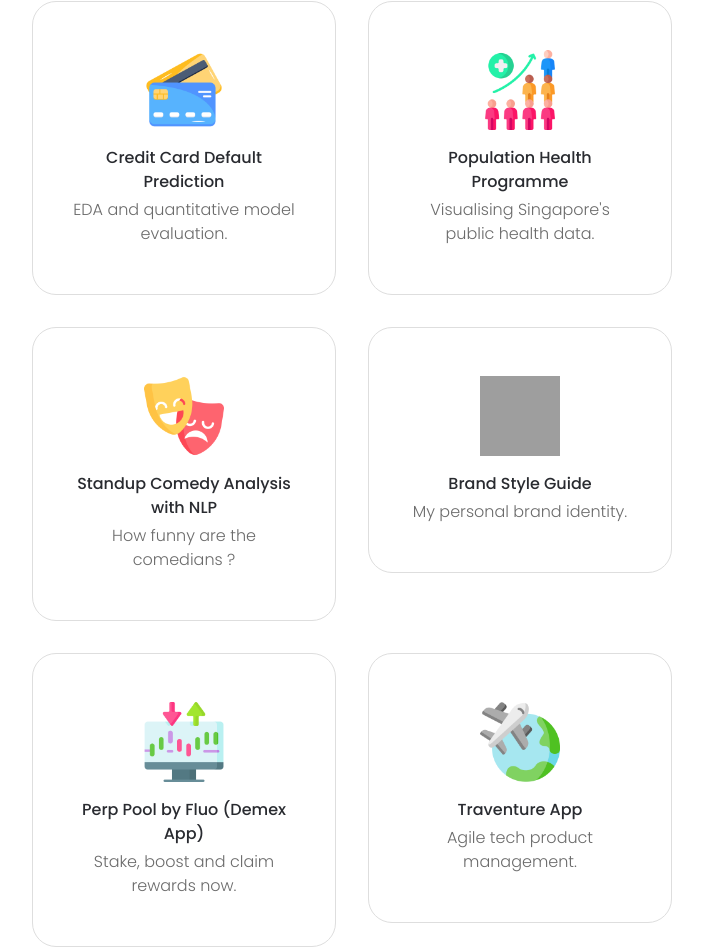
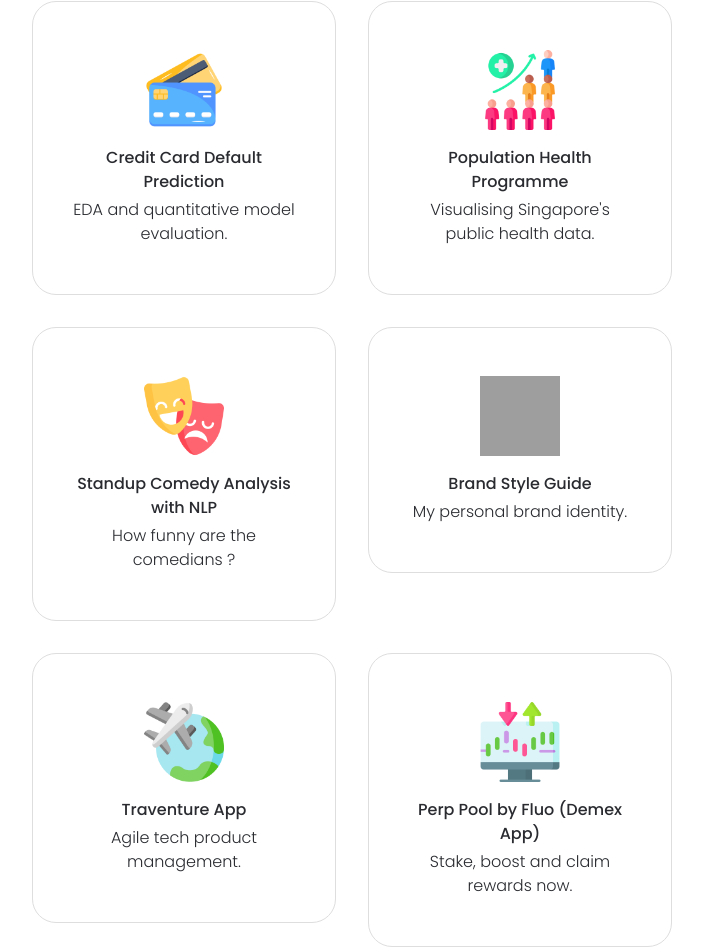
Before and after one commit to lihuicham/lihuicham.com-v2, a Next.js app: page / in a window 1280 px wide. Shown: the part 1820-2772 px from the top of the page, without its empty margins (288-991 px from the left). Built offline with nearby package versions, Linux system fonts and the light colour scheme; grey boxes are pictures that could not be loaded.

Commit message:
fix: project color

```diff
--- a/src/app/components/v3/ProjectV3.tsx
+++ b/src/app/components/v3/ProjectV3.tsx
@@ -32,12 +32,12 @@ const ProjectV3 = () => {
                 </div>
                 <div className="flex flex-col gap-y-1">
                   <div className="text-sm md:text-base font-medium">{projectDataV3.creditcard.title}</div>
-                  <p className="text-sm md:text-base text-gray-text">{projectDataV3.creditcard.description}</p>
+                  <p className="text-sm md:text-base">{projectDataV3.creditcard.description}</p>
                 </div>
             </div>
           </Link>
           <Link href={projectDataV3.populationhealth.link} target='_blank'>
-            <div className={`rounded-2xl md:rounded-3xl py-8 md:px-10 md:py-12 flex flex-col justify-center items-center text-center hover:bg-[#fae3aa]/20 hover:text-[#bd5c0d] transition-all duration-300 ease-in-out`}
+            <div className={`rounded-2xl md:rounded-3xl py-8 md:px-10 md:py-12 flex flex-col justify-center items-center text-center hover:bg-[#e3f8ff]/20 hover:text-[#084887] transition-all duration-300 ease-in-out`}
                   style={{ border: 'solid 1px #dedede' }}
             >
                 <div className="rounded-full flex items-center justify-center w-12 h-12 mb-4 md:w-20 md:h-20 md:mb-4" >
@@ -45,12 +45,12 @@ const ProjectV3 = () => {
                 </div>
                 <div className="flex flex-col gap-y-1">
                   <div className="text-sm md:text-base font-medium">{projectDataV3.populationhealth.title}</div>
-                  <p className="text-sm md:text-base text-gray-text">{projectDataV3.populationhealth.description}</p>
+                  <p className="text-sm md:text-base">{projectDataV3.populationhealth.description}</p>
                 </div>
             </div>
           </Link>
           <Link href={projectDataV3.standupcomedy.link} target='_blank'>
-            <div className={`rounded-2xl md:rounded-3xl py-8 md:px-10 md:py-12 flex flex-col justify-center items-center text-center hover:bg-[#fae3aa]/20 hover:text-[#bd5c0d] transition-all duration-300 ease-in-out`}
+            <div className={`rounded-2xl md:rounded-3xl py-8 md:px-10 md:py-12 flex flex-col justify-center items-center text-center hover:bg-[#ffe3e0]/20 hover:text-[#c71054] transition-all duration-300 ease-in-out`}
                   style={{ border: 'solid 1px #dedede' }}
             >
                 <div className="rounded-full flex items-center justify-center w-12 h-12 mb-4 md:w-20 md:h-20 md:mb-4" >
@@ -58,12 +58,12 @@ const ProjectV3 = () => {
                 </div>
                 <div className="flex flex-col gap-y-1">
                   <div className="text-sm md:text-base font-medium">{projectDataV3.standupcomedy.title}</div>
-                  <p className="text-sm md:text-base text-gray-text">{projectDataV3.standupcomedy.description}</p>
+                  <p className="text-sm md:text-base">{projectDataV3.standupcomedy.description}</p>
                 </div>
             </div>
           </Link>
           <Link href={projectDataV3.brandstyleguide.link} target='_blank'>
-            <div className={`rounded-2xl md:rounded-3xl py-8 md:px-10 md:py-12 flex flex-col justify-center items-center text-center hover:bg-[#fae3aa]/20 hover:text-[#bd5c0d] transition-all duration-300 ease-in-out`}
+            <div className={`rounded-2xl md:rounded-3xl py-8 md:px-10 md:py-12 flex flex-col justify-center items-center text-center hover:bg-[#f8e3ff]/20 hover:text-[#652c91] transition-all duration-300 ease-in-out`}
                   style={{ border: 'solid 1px #dedede' }}
             >
                 <div className="rounded-full flex items-center justify-center w-12 h-12 mb-4 md:w-20 md:h-20 md:mb-4" >
@@ -71,12 +71,25 @@ const ProjectV3 = () => {
                 </div>
                 <div className="flex flex-col gap-y-1">
                   <div className="text-sm md:text-base font-medium">{projectDataV3.brandstyleguide.title}</div>
-                  <p className="text-sm md:text-base text-gray-text">{projectDataV3.brandstyleguide.description}</p>
+                  <p className="text-sm md:text-base">{projectDataV3.brandstyleguide.description}</p>
+                </div>
+            </div>
+          </Link>
+          <Link href={projectDataV3.traventure.link} target='_blank'>
+            <div className={`rounded-2xl md:rounded-3xl py-8 md:px-10 md:py-12 flex flex-col justify-center items-center text-center hover:bg-[#e5ffd9]/20 hover:text-[#166109] transition-all duration-300 ease-in-out`}
+                  style={{ border: 'solid 1px #dedede' }}
+            >
+                <div className="rounded-full flex items-center justify-center w-12 h-12 mb-4 md:w-20 md:h-20 md:mb-4" >
+                  <img alt='' src={projectDataV3.traventure.logo} className="w-12 h-12 md:w-20 md:h-20"/>
+                </div>
+                <div className="flex flex-col gap-y-1">
+                  <div className="text-sm md:text-base font-medium">{projectDataV3.traventure.title}</div>
+                  <p className="text-sm md:text-base">{projectDataV3.traventure.description}</p>
                 </div>
             </div>
           </Link>
           <Link href={projectDataV3.fluo.link} target='_blank'>
-            <div className={`rounded-2xl md:rounded-3xl py-8 md:px-10 md:py-12 flex flex-col justify-center items-center text-center hover:bg-[#fae3aa]/20 hover:text-[#bd5c0d] transition-all duration-300 ease-in-out`}
+            <div className={`rounded-2xl md:rounded-3xl py-8 md:px-10 md:py-12 flex flex-col justify-center items-center text-center hover:bg-[#ffe6ef]/20 hover:text-[#b51850] transition-all duration-300 ease-in-out`}
                   style={{ border: 'solid 1px #dedede' }}
             >
                 <div className="rounded-full flex items-center justify-center w-12 h-12 mb-4 md:w-20 md:h-20 md:mb-4" >
@@ -84,25 +97,12 @@ const ProjectV3 = () => {
                 </div>
                 <div className="flex flex-col gap-y-1">
                   <div className="text-sm md:text-base font-medium">{projectDataV3.fluo.title}</div>
-                  <p className="text-sm md:text-base text-gray-text">{projectDataV3.fluo.description}</p>
-                </div>
-            </div>
-          </Link>
-          <Link href={projectDataV3.traventure.link} target='_blank'>
-            <div className={`rounded-2xl md:rounded-3xl py-8 md:px-10 md:py-12 flex flex-col justify-center items-center text-center hover:bg-[#fae3aa]/20 hover:text-[#bd5c0d] transition-all duration-300 ease-in-out`}
-                  style={{ border: 'solid 1px #dedede' }}
-            >
-                <div className="rounded-full flex items-center justify-center w-12 h-12 mb-4 md:w-20 md:h-20 md:mb-4" >
-                  <img alt='' src={projectDataV3.traventure.logo} className="w-12 h-12 md:w-20 md:h-20"/>
-                </div>
-                <div className="flex flex-col gap-y-1">
-                  <div className="text-sm md:text-base font-medium">{projectDataV3.traventure.title}</div>
-                  <p className="text-sm md:text-base text-gray-text">{projectDataV3.traventure.description}</p>
+                  <p className="text-sm md:text-base">{projectDataV3.fluo.description}</p>
                 </div>
             </div>
           </Link>
           <Link href={projectDataV3.landslide.link} target='_blank'>
-            <div className={`rounded-2xl md:rounded-3xl py-8 md:px-10 md:py-12 flex flex-col justify-center items-center text-center hover:bg-[#fae3aa]/20 hover:text-[#bd5c0d] transition-all duration-300 ease-in-out`}
+            <div className={`rounded-2xl md:rounded-3xl py-8 md:px-10 md:py-12 flex flex-col justify-center items-center text-center hover:bg-[#f3f0f3]/20 hover:text-[#696569] transition-all duration-300 ease-in-out`}
                   style={{ border: 'solid 1px #dedede' }}
             >
                 <div className="rounded-full flex items-center justify-center w-12 h-12 mb-4 md:w-20 md:h-20 md:mb-4" >
@@ -110,7 +110,7 @@ const ProjectV3 = () => {
                 </div>
                 <div className="flex flex-col gap-y-1">
                   <div className="text-sm md:text-base font-medium">{projectDataV3.landslide.title}</div>
-                  <p className="text-sm md:text-base text-gray-text">{projectDataV3.landslide.description}</p>
+                  <p className="text-sm md:text-base">{projectDataV3.landslide.description}</p>
                 </div>
             </div>
           </Link>
```
